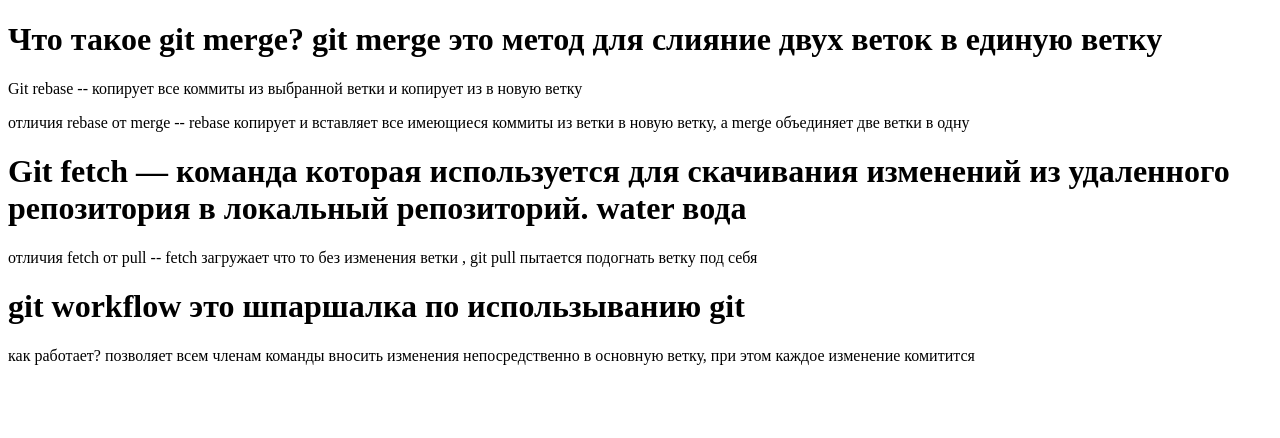
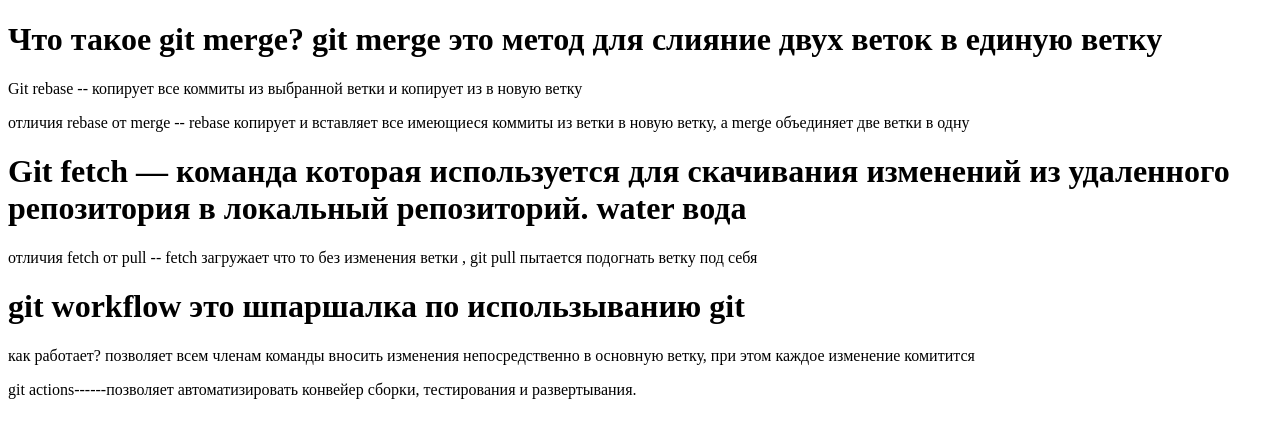
Before and after one commit to strannosti/strannosti.github.io, a plain HTML site: page index.html in a window 1280 px wide. Drawn offline with Linux system fonts and the light colour scheme.

Commit message:
Update index.html
with git actions

```diff
--- a/index.html
+++ b/index.html
@@ -14,6 +14,10 @@
     <h1>git workflow это шпаршалка по использыванию git
     </h1>
     <p>как работает?  позволяет всем членам команды вносить изменения непосредственно в основную ветку,  при этом каждое изменение комитится </p>
+
+
+
+     git actions------позволяет автоматизировать конвейер сборки, тестирования и развертывания.
     <!-- <img  style="width:  500px; height: 500px;" src="./Без названия.jpeg" alt=""> -->
 </body>
 </html>
```
